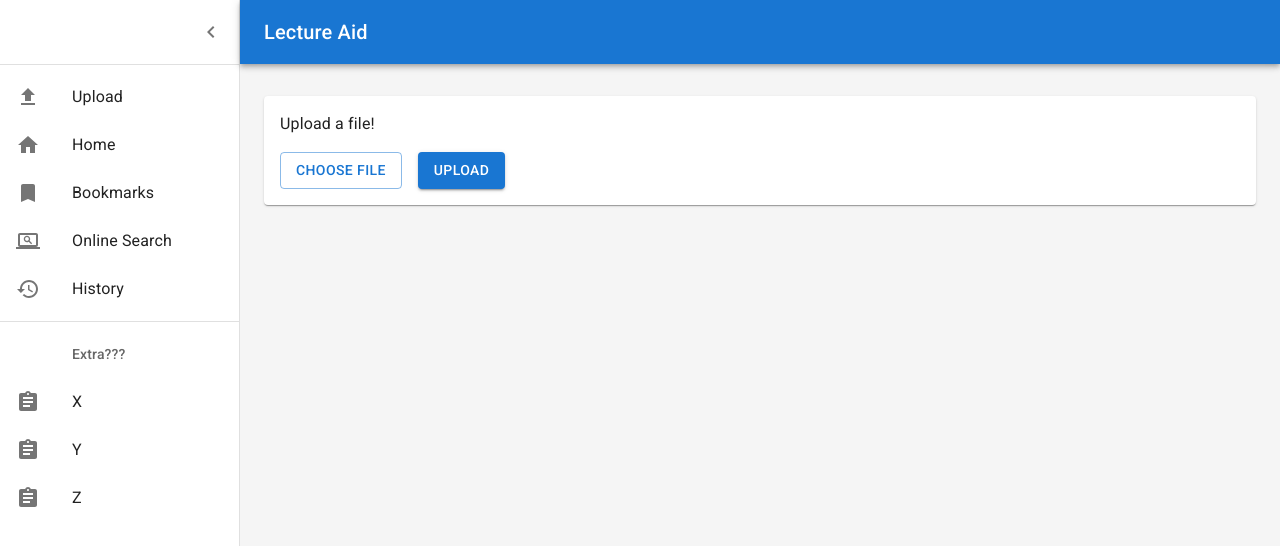
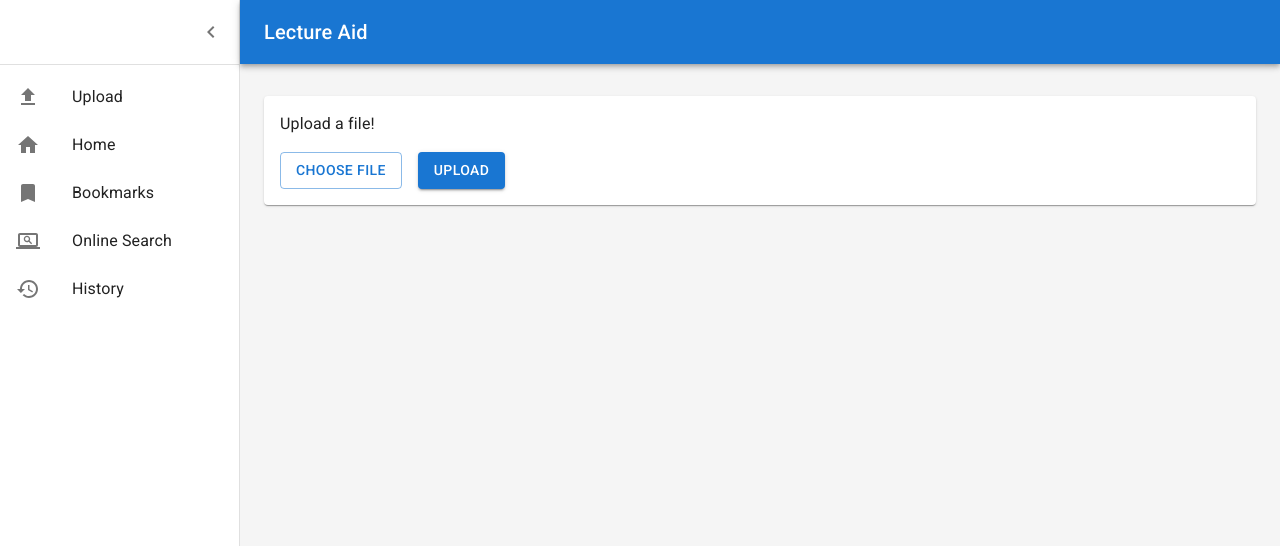
Before and after one commit to vickymhs/CSC510_Project_LectureAid, a React (Create React App) app in the folder client/: page / in a window 1280 px wide. Shown: the top 546 px of the page. Built offline with nearby package versions, Linux system fonts and the light colour scheme.

Commit message:
Minor bug fixes in UI

```diff
--- a/client/src/containers/home.js
+++ b/client/src/containers/home.js
@@ -18,7 +18,7 @@ import MenuIcon from "@mui/icons-material/Menu";
 import ChevronLeftIcon from "@mui/icons-material/ChevronLeft";
 import CustomizedAccordions from "./questions";
 import BookmarkAccordian from "./bookmarks.js";
-import {MainListItems, SecondaryListItems} from "./listItems";
+import {MainListItems} from "./listItems";
 import { UploadFile } from "./upload";
 
 function Copyright(props) {
@@ -111,7 +111,7 @@ function DashboardContent() {
 
   const handleResult = (res) => {
     setResult(res);
-    setNavItem("Upload");
+    setNavItem("Home");
   }
 
   function renderPage(navItem) {
@@ -201,8 +201,6 @@ function DashboardContent() {
           <List>
             <MainListItems clickHandler={(value) => navListHandler(value)} />
           </List>
-          <Divider />
-          <List><SecondaryListItems /></List>
         </Drawer>
 
         <Box
--- a/client/src/containers/listItems.js
+++ b/client/src/containers/listItems.js
@@ -53,29 +53,3 @@ export const MainListItems = (props) => {
 
   );
 }
-
-export const SecondaryListItems = (props) => {
-  return (
-  <div>
-    <ListSubheader inset>Extra???</ListSubheader>
-    <ListItem button>
-      <ListItemIcon>
-        <AssignmentIcon />
-      </ListItemIcon>
-      <ListItemText primary="X" />
-    </ListItem>
-    <ListItem button>
-      <ListItemIcon>
-        <AssignmentIcon />
-      </ListItemIcon>
-      <ListItemText primary="Y" />
-    </ListItem>
-    <ListItem button>
-      <ListItemIcon>
-        <AssignmentIcon />
-      </ListItemIcon>
-      <ListItemText primary="Z" />
-    </ListItem>
-  </div>
-  );
-}
--- a/client/src/containers/questions.js
+++ b/client/src/containers/questions.js
@@ -5,6 +5,7 @@ import BookmarkIcon from '@mui/icons-material/Bookmark';
 import Button from '@mui/material/Button';
 import {Accordion, AccordionSummary, AccordionDetails} from './commons';
 import { makeStyles } from '@material-ui/core/styles';
+import { keys } from '@mui/system';
 
 /**
  * Defines the CSS style eleements for bookmark icons
@@ -70,9 +71,18 @@ export default function CustomizedAccordions(props) {
         if (!linksInStorage) {
             linksInStorage = {};
         }
-        linksInStorage[link] = {"question" : question, "simple_answer" : simpleAnswer}
-        localStorage.setItem("links", JSON.stringify(linksInStorage));
-        event.target.style.color = "dodgerblue"
+
+        let links = Object.keys(linksInStorage)
+        if(links.includes(link) && question === linksInStorage[link].question && simpleAnswer === linksInStorage[link].simple_answer){
+          delete linksInStorage[link]
+          localStorage.setItem("links", JSON.stringify(linksInStorage));
+          event.target.style.color = "grey"
+        }
+        else{
+          linksInStorage[link] = {"question" : question, "simple_answer" : simpleAnswer}
+          localStorage.setItem("links", JSON.stringify(linksInStorage));
+          event.target.style.color = "dodgerblue"
+        }
     }
 
   const classes = makeStyles(iconStyles)();
```
